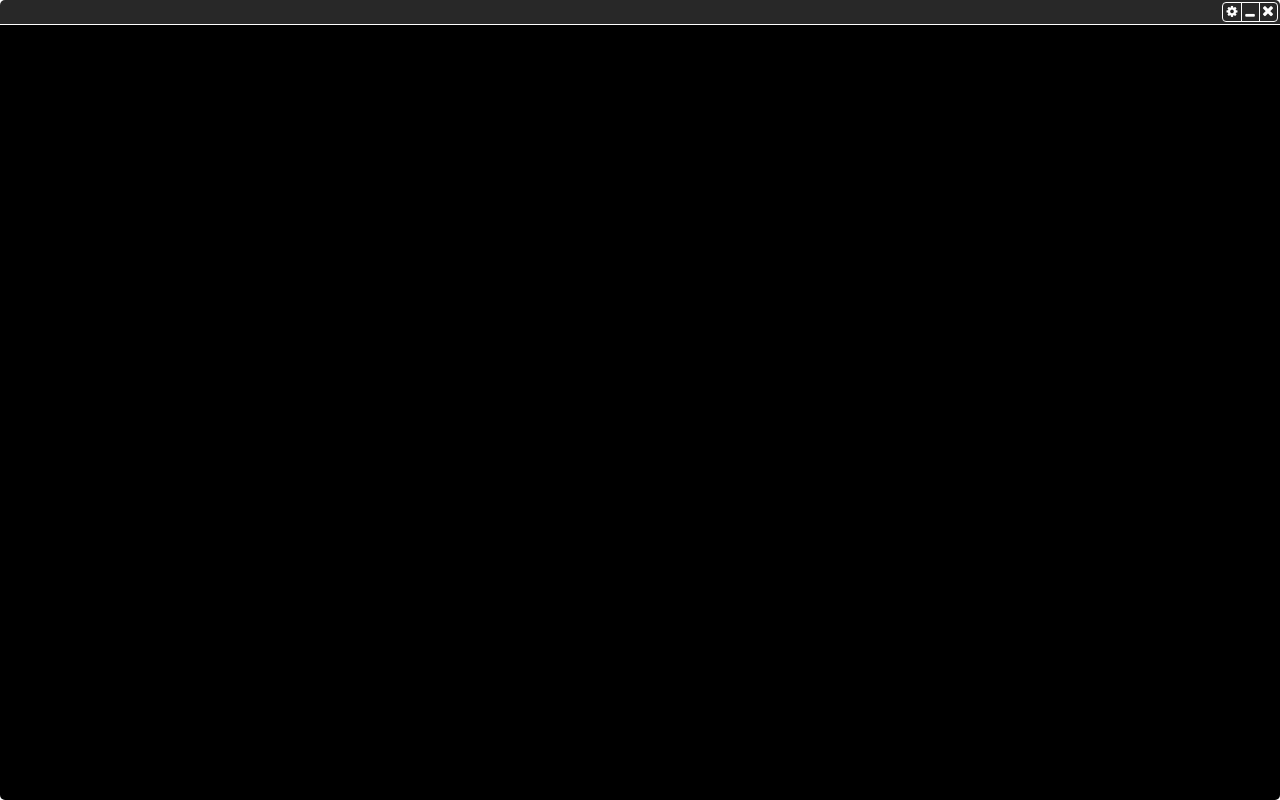
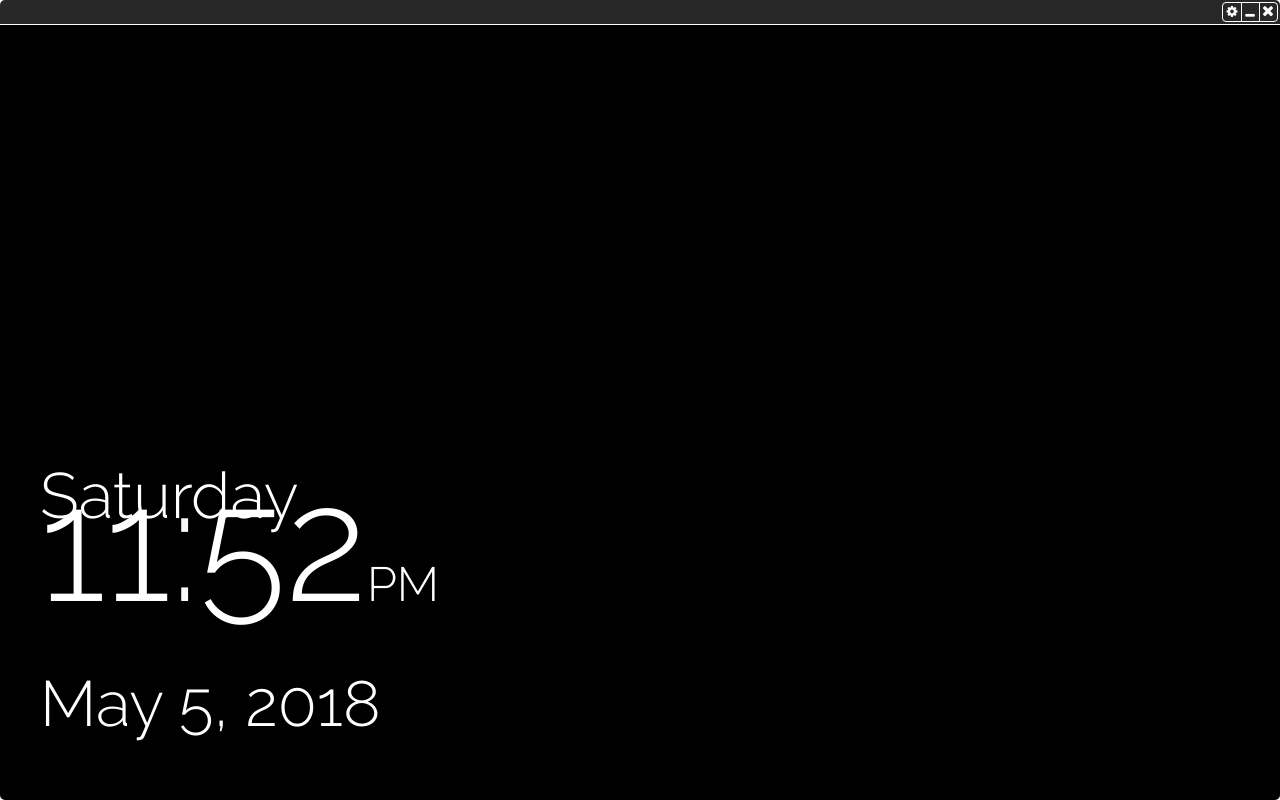
Before and after one commit to ThePlasmaGuy/Aggresso, an Electron app: page index.html in a window 1280 px wide. Drawn offline with Linux system fonts and the light colour scheme; no server answers.

Commit message:
Finished Clock Readout

```diff
--- /dev/null
+++ b/assets/css/fonts.css
@@ -0,0 +1,60 @@
+/* Font Initialization .css for Aggresso Render Process*/
+
+
+/* latin-ext */
+@font-face {
+    font-family: 'Raleway';
+    font-style: italic;
+    font-weight: 300;
+    src: local('Raleway Light Italic'), local('Raleway-LightItalic'), url(../fonts/Raleway-LightItalic.ttf) format('woff2');
+  }
+
+/* latin-ext */
+@font-face {
+    font-family: 'Raleway';
+    font-style: italic;
+    font-weight: 400;
+    src: local('Raleway Italic'), local('Raleway-Italic'), url(../fonts/Raleway-Italic.ttf) format('woff2');
+}
+/* latin-ext */
+@font-face {
+    font-family: 'Raleway';
+    font-style: italic;
+    font-weight: 600;
+    src: local('Raleway SemiBold Italic'), local('Raleway-SemiBoldItalic'), url(../fonts/Raleway-SemiBoldItalic.ttf) format('woff2');
+}
+  /* latin-ext */
+  @font-face {
+    font-family: 'Raleway';
+    font-style: italic;
+    font-weight: 700;
+    src: local('Raleway Bold Italic'), local('Raleway-BoldItalic'), url(../fonts/Raleway-BoldItalic.ttf) format('woff2');
+  }
+  /* latin-ext */
+  @font-face {
+    font-family: 'Raleway';
+    font-style: normal;
+    font-weight: 300;
+    src: local('Raleway Light'), local('Raleway-Light'), url(../fonts/Raleway-Light.ttf) format('woff2');
+  }
+  /* latin-ext */
+  @font-face {
+    font-family: 'Raleway';
+    font-style: normal;
+    font-weight: 400;
+    src: local('Raleway'), local('Raleway-Regular'), url(../fonts/Raleway-Regular.ttf) format('woff2');
+  }
+  /* latin-ext */
+  @font-face {
+    font-family: 'Raleway';
+    font-style: normal;
+    font-weight: 600;
+    src: local('Raleway SemiBold'), local('Raleway-SemiBold'), url(../fonts/Raleway-SemiBold.ttf) format('woff2');
+  }
+  /* latin-ext */
+  @font-face {
+    font-family: 'Raleway';
+    font-style: normal;
+    font-weight: 700;
+    src: local('Raleway Bold'), local('Raleway-Bold'), url(../fonts/Raleway-Bold.ttf) format('woff2');
+  }
--- a/assets/css/readout.css
+++ b/assets/css/readout.css
@@ -1,29 +1,42 @@
 /* Alarm Clock Readout Styles .css for Aggresso Render Process*/
 
-#clock-face {
-
+#clock-face p{
+    position:fixed;
+    z-index:5;
+    font-family: "Raleway", Arial, Helvetica, sans-serif;
+    font-weight: 300;
 }
 
 #clock-time {
-
-}
-
-#clock-hours {
-
+    bottom:7vh;
+    left:5vh;
+    font-size:20vh;
+    line-height:0;
 }
 
 #clock-time-separator {
-
+    opacity: 1;
+    transition: opacity 1s ease-in-out;
 }
 
-#clock-minutes {
+#clock-time-separator.hidden {
+    opacity: 0.2;
+}
 
+#clock-tod {
+    font-size:6vh;
 }
 
 #clock-date {
-
+    bottom:4vh;
+    left:5vh;
+    font-size:8vh;
+    line-height:0;
 }
 
 #clock-dotw {
-
+    bottom:30vh;
+    left:5vh;
+    font-size:8vh;
+    line-height:0;
 }
--- /dev/null
+++ b/assets/js/readout.js
@@ -0,0 +1,136 @@
+/* Menu Bar Operating Scripts for Aggresso Render Process*/
+
+// Helper Functions
+function fixTime(timeVariable) {
+    if (timeVariable < 10) {
+        timeVariable = "0" + timeVariable;
+    }
+    return timeVariable;
+}
+
+function getMonth(dateVariable) {
+    var monthNumber = dateVariable.getMonth();
+    var monthName = "ERROR";
+    switch (monthNumber) {
+        case 0:
+            monthName = "January";
+        break;
+        case 1:
+            monthName = "February";
+        break;
+        case 2:
+            monthName = "March";
+        break;
+        case 3:
+            monthName = "April";
+        break;
+        case 4:
+            monthName = "May";
+        break;
+        case 5:
+            monthName = "June";
+        break;
+        case 6:
+            monthName = "July";
+        break;
+        case 7:
+            monthName = "August";
+        break;
+        case 8:
+            monthName = "September";
+        break;
+        case 9:
+            monthName = "October";
+        break;
+        case 10:
+            monthName = "November";
+        break;
+        case 11:
+            monthName = "December";
+        break;
+    }
+    return monthName;
+}
+
+function getDOTW(dateVariable) {
+    var dayNumber = dateVariable.getDay();
+    var DOTW = "ERROR";
+    switch (dayNumber){
+        case 0:
+            DOTW = "Sunday";
+        break;
+        case 1:
+            DOTW = "Monday";
+        break;
+        case 2:
+            DOTW = "Tuesday";
+        break;
+        case 3:
+            DOTW = "Wednesday";
+        break;
+        case 4:
+            DOTW = "Thursday";
+        break;
+        case 5:
+            DOTW = "Friday";
+        break;
+        case 6:
+            DOTW = "Saturday";
+        break;
+    }
+    return DOTW;
+}
+
+function isEven(n) {
+    return n % 2 == 0;
+}
+
+
+// Clock Worker Function
+var CHours, CMinutes, CSeconds, CMonth, CTOD, CDOTW;
+
+function timeProtocol() {
+
+    //Get Current Time
+
+    var today = new Date();
+    var now = today.getTime();
+
+    //Current Time
+    CHours = today.getHours();
+    CMinutes = fixTime(today.getMinutes());
+    CSeconds = today.getSeconds();
+    CMonth = getMonth(today);
+    CDay = today.getDate();
+    CYear = today.getYear();
+    CDOTW = getDOTW(today);
+    CDate = CMonth + " " + CDay + ", " + (CYear+1900);
+
+    if (CHours == 12) {
+        CTOD = "PM";
+    } else if (CHours > 12) {
+        CTOD = "PM";
+        CHours = CHours - 12;
+    } else if (CHours == 0) {
+        CTOD = "AM";
+        CHours = "12";
+    } else { CTOD = "AM"; }
+
+    CHours = fixTime(CHours);
+
+    $("#clock-hours").text(CHours);
+    $("#clock-minutes").text(CMinutes);
+    $("#clock-tod").text(CTOD);
+    $("#clock-dotw").text(CDOTW);
+    $("#clock-date").text(CDate);
+
+    if (isEven(CSeconds)) {
+        $('#clock-time-separator').addClass('hidden');
+    } else {
+        $('#clock-time-separator').removeClass('hidden');
+    }
+
+}
+
+// Start Clock
+setInterval(timeProtocol,1000);
--- a/index.html
+++ b/index.html
@@ -5,6 +5,7 @@
         <title>Aggresso</title>
 
         <!-- Stylesheets -->
+        <link rel="stylesheet" href="assets/css/fonts.css" type="text/css">
         <link rel="stylesheet" href="assets/css/font-awesome.min.css" type="text/css">
         <link rel="stylesheet" href="assets/css/main.css" type="text/css">
         <link rel="stylesheet" href="assets/css/carousel.css" type="text/css">
@@ -38,9 +39,9 @@
 
         <!-- Alarm Clock Readout -->
         <div id="clock-face">
-            <p id='clock-time'><span id='clock-hours'>09</span><span id='clock-time-separator' class='even'>:</span><span id='clock-minutes'>27</span></p>
+            <p id='clock-dotw'>Saturday</p>
+            <p id='clock-time'><span id='clock-hours'>09</span><span id='clock-time-separator'>:</span><span id='clock-minutes'>27</span><span id='clock-tod'>AM</span></p>
             <p id='clock-date'>May 5, 2018</p>
-            <p id='clock-dotw'>Saturday</p>
         </div>
 
         <!-- Scripts -->
@@ -48,5 +49,6 @@
         <script src="assets/js/jquery.mobile-events.min.js"></script>
         <script src="assets/js/carousel.js"></script>
         <script src="assets/js/menubar.js"></script>
+        <script src="assets/js/readout.js"></script>
     </body>
 </html>
```
Also changed, not shown: assets/fonts/Raleway-Bold.ttf (added), assets/fonts/Raleway-BoldItalic.ttf (added), assets/fonts/Raleway-Italic.ttf (added), assets/fonts/Raleway-Light.ttf (added), assets/fonts/Raleway-LightItalic.ttf (added), assets/fonts/Raleway-Regular.ttf (added), assets/fonts/Raleway-SemiBold.ttf (added), assets/fonts/Raleway-SemiBoldItalic.ttf (added).
